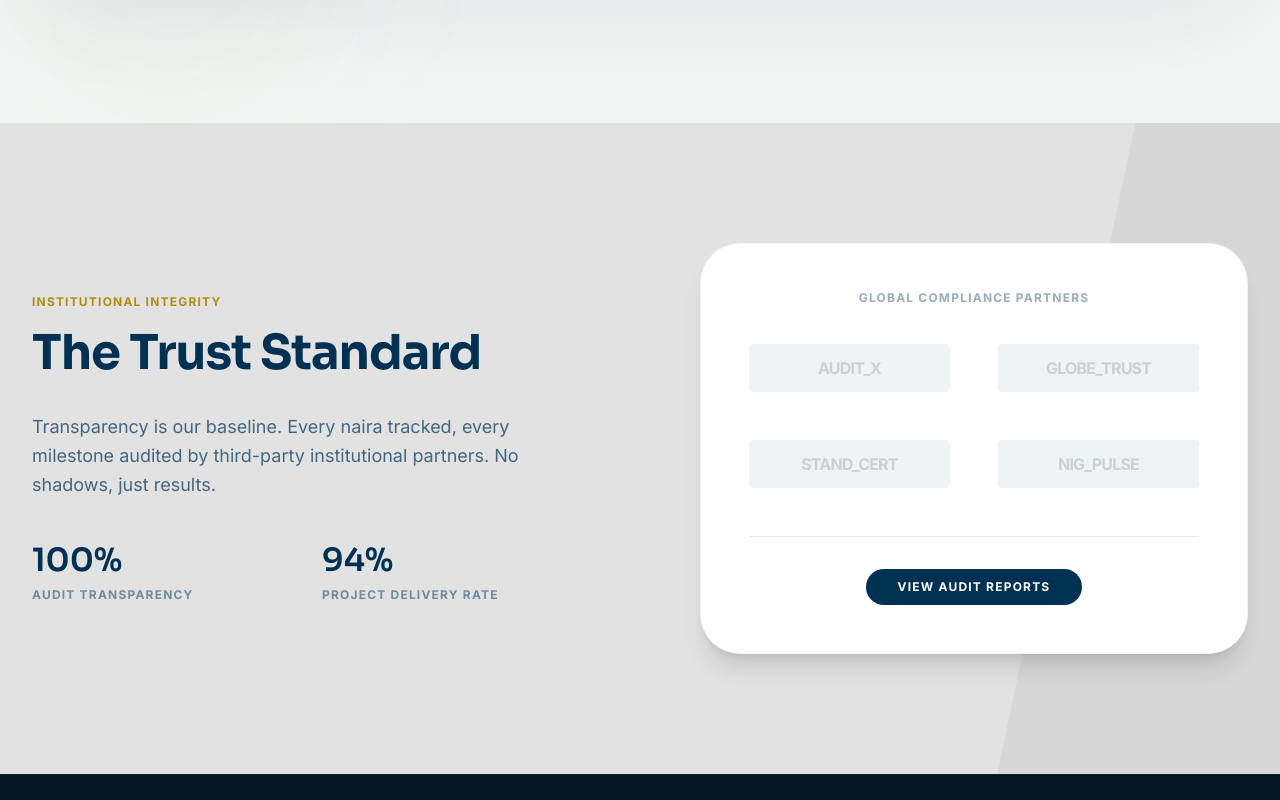
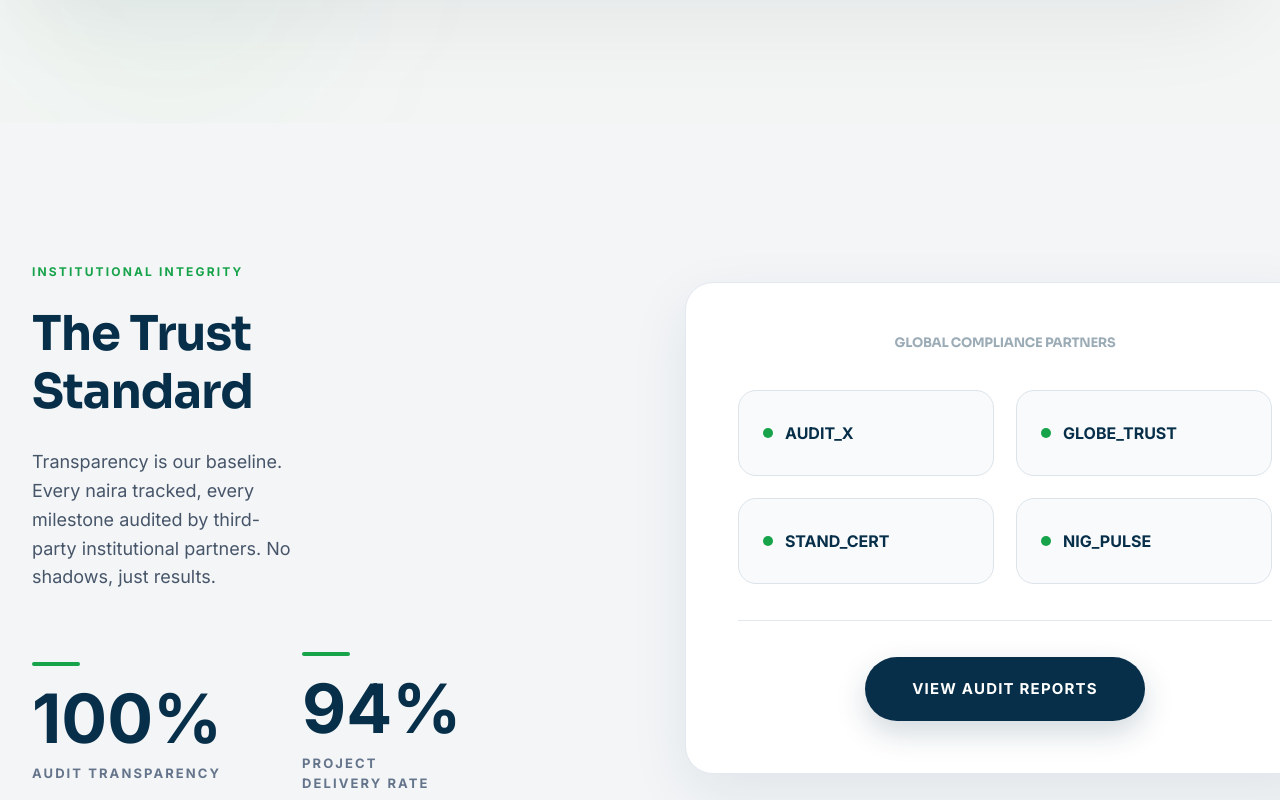
Before and after one commit to klmayua/cityboynew, a React (Vite) app: page / in a window 1280 px wide. Shown: the part 7120-7920 px from the top of the page. Built offline with nearby package versions, Linux system fonts and the light colour scheme.

Commit message:
Premium rebuild: Trust Standard - institutional governance styling

```diff
--- a/src/pages/HomePage.jsx
+++ b/src/pages/HomePage.jsx
@@ -533,39 +533,54 @@ export default function HomePage() {
         </section>
 
         {/* Trust Standard: Clean & Ivory */}
-        <section className="py-[120px] bg-on-surface text-surface relative overflow-hidden">
-          <div className="absolute top-0 right-0 w-1/3 h-full bg-surface-container-lowest/5 -skew-x-12 translate-x-1/2"></div>
-          <div className="container mx-auto px-4 md:px-8 max-w-[1440px] relative z-10">
-            <div className="grid grid-cols-1 lg:grid-cols-2 gap-[120px] items-center">
-              <div>
-                <span className="text-secondary-container font-label-caps uppercase mb-4 block">Institutional Integrity</span>
-                <h2 className="font-h2 text-[48px] text-primary-container mb-8">The Trust Standard</h2>
-                <p className="font-body-lg text-primary-container/70 mb-10">
+        <section className="pt-[140px] pb-[140px] bg-[#F3F5F7]">
+          <div className="container mx-auto px-4 md:px-8 max-w-[1440px]">
+            <div className="grid grid-cols-1 lg:grid-cols-2 gap-[90px] items-center">
+              <div className="lg:w-[46%]">
+                <span className="text-[#16A34A] font-bold uppercase tracking-[0.18em] text-[12px] mb-[24px] block">Institutional Integrity</span>
+                <h2 className="font-h2 text-[64px] text-[#082F49] mb-[28px] leading-[1.02] tracking-[-0.03em] font-extrabold" style={{maxWidth: '620px'}}>The Trust Standard</h2>
+                <p className="font-body-lg text-[#475569] text-[24px] leading-[1.7] font-medium mb-[60px]" style={{maxWidth: '720px'}}>
                   Transparency is our baseline. Every naira tracked, every milestone audited by third-party institutional partners. No shadows, just results.
                 </p>
-                <div className="grid grid-cols-2 gap-8">
+                <div className="flex gap-[80px] items-center">
                   <div>
-                    <div className="text-3xl font-h3 text-primary-container mb-2">100%</div>
-                    <div className="font-label-caps text-[10px] uppercase text-primary-container/50">Audit Transparency</div>
+                    <div className="w-[48px] h-1 rounded-[999px] bg-[#16A34A] mb-[18px]"></div>
+                    <div className="text-[68px] text-[#082F49] font-extrabold leading-none">100%</div>
+                    <div className="text-[#64748B] text-[13px] font-bold uppercase tracking-[0.16em] mt-[12px]">Audit Transparency</div>
                   </div>
                   <div>
-                    <div className="text-3xl font-h3 text-primary-container mb-2">94%</div>
-                    <div className="font-label-caps text-[10px] uppercase text-primary-container/50">Project Delivery Rate</div>
+                    <div className="w-[48px] h-1 rounded-[999px] bg-[#16A34A] mb-[18px]"></div>
+                    <div className="text-[68px] text-[#082F49] font-extrabold leading-none">94%</div>
+                    <div className="text-[#64748B] text-[13px] font-bold uppercase tracking-[0.16em] mt-[12px]">Project Delivery Rate</div>
                   </div>
                 </div>
               </div>
-              <div className="bg-white p-12 rounded-[40px] shadow-xl border border-primary-container/5">
-                <h4 className="font-label-caps text-primary-container/40 text-center mb-10">GLOBAL COMPLIANCE PARTNERS</h4>
-                <div className="grid grid-cols-2 gap-12 items-center opacity-60">
-                  <div className="h-12 bg-primary-container/10 rounded flex items-center justify-center font-black tracking-tighter text-primary-container/30">AUDIT_X</div>
-                  <div className="h-12 bg-primary-container/10 rounded flex items-center justify-center font-black tracking-tighter text-primary-container/30">GLOBE_TRUST</div>
-                  <div className="h-12 bg-primary-container/10 rounded flex items-center justify-center font-black tracking-tighter text-primary-container/30">STAND_CERT</div>
-                  <div className="h-12 bg-primary-container/10 rounded flex items-center justify-center font-black tracking-tighter text-primary-container/30">NIG_PULSE</div>
-                </div>
-                <div className="mt-12 pt-8 border-t border-primary-container/10 flex justify-center">
-                  <button className="bg-primary-container text-white px-8 py-3 rounded-full font-label-caps hover:bg-black transition-all">
-                    VIEW AUDIT REPORTS
-                  </button>
+              <div className="lg:w-[54%]" style={{width: '640px'}}>
+                <div className="bg-white rounded-[28px] p-[52px] shadow-[0_20px_60px_rgba(8,47,73,0.08)]" style={{border: '1px solid #E2E8F0'}}>
+                  <h4 className="text-[#082F49]/40 text-[13px] font-bold uppercase tracking-[0.14em] text-center mb-10">Global Compliance Partners</h4>
+                  <div className="grid grid-cols-2 gap-[22px]">
+                    <div className="h-[86px] rounded-[18px] flex items-center gap-3 px-6 transition-all duration-200 hover:border-[#16A34A] hover:bg-[#F0FDF4]" style={{border: '1px solid #DCE4EA', background: '#F8FAFC'}}>
+                      <span className="w-[10px] h-[10px] rounded-full bg-[#16A34A]"></span>
+                      <span className="text-[#082F49] font-bold text-[16px]">AUDIT_X</span>
+                    </div>
+                    <div className="h-[86px] rounded-[18px] flex items-center gap-3 px-6 transition-all duration-200 hover:border-[#16A34A] hover:bg-[#F0FDF4]" style={{border: '1px solid #DCE4EA', background: '#F8FAFC'}}>
+                      <span className="w-[10px] h-[10px] rounded-full bg-[#16A34A]"></span>
+                      <span className="text-[#082F49] font-bold text-[16px]">GLOBE_TRUST</span>
+                    </div>
+                    <div className="h-[86px] rounded-[18px] flex items-center gap-3 px-6 transition-all duration-200 hover:border-[#16A34A] hover:bg-[#F0FDF4]" style={{border: '1px solid #DCE4EA', background: '#F8FAFC'}}>
+                      <span className="w-[10px] h-[10px] rounded-full bg-[#16A34A]"></span>
+                      <span className="text-[#082F49] font-bold text-[16px]">STAND_CERT</span>
+                    </div>
+                    <div className="h-[86px] rounded-[18px] flex items-center gap-3 px-6 transition-all duration-200 hover:border-[#16A34A] hover:bg-[#F0FDF4]" style={{border: '1px solid #DCE4EA', background: '#F8FAFC'}}>
+                      <span className="w-[10px] h-[10px] rounded-full bg-[#16A34A]"></span>
+                      <span className="text-[#082F49] font-bold text-[16px]">NIG_PULSE</span>
+                    </div>
+                  </div>
+                  <div className="mt-9 pt-9 flex justify-center" style={{borderTop: '1px solid #E2E8F0'}}>
+                    <button className="h-[64px] w-[280px] bg-[#082F49] text-white rounded-[999px] font-bold text-[15px] uppercase tracking-[0.08em] hover:bg-[#0B3D5C] hover:translate-y-[-2px] transition-all" style={{boxShadow: '0 12px 30px rgba(8,47,73,0.18)'}}>
+                      View Audit Reports
+                    </button>
+                  </div>
                 </div>
               </div>
             </div>
```
